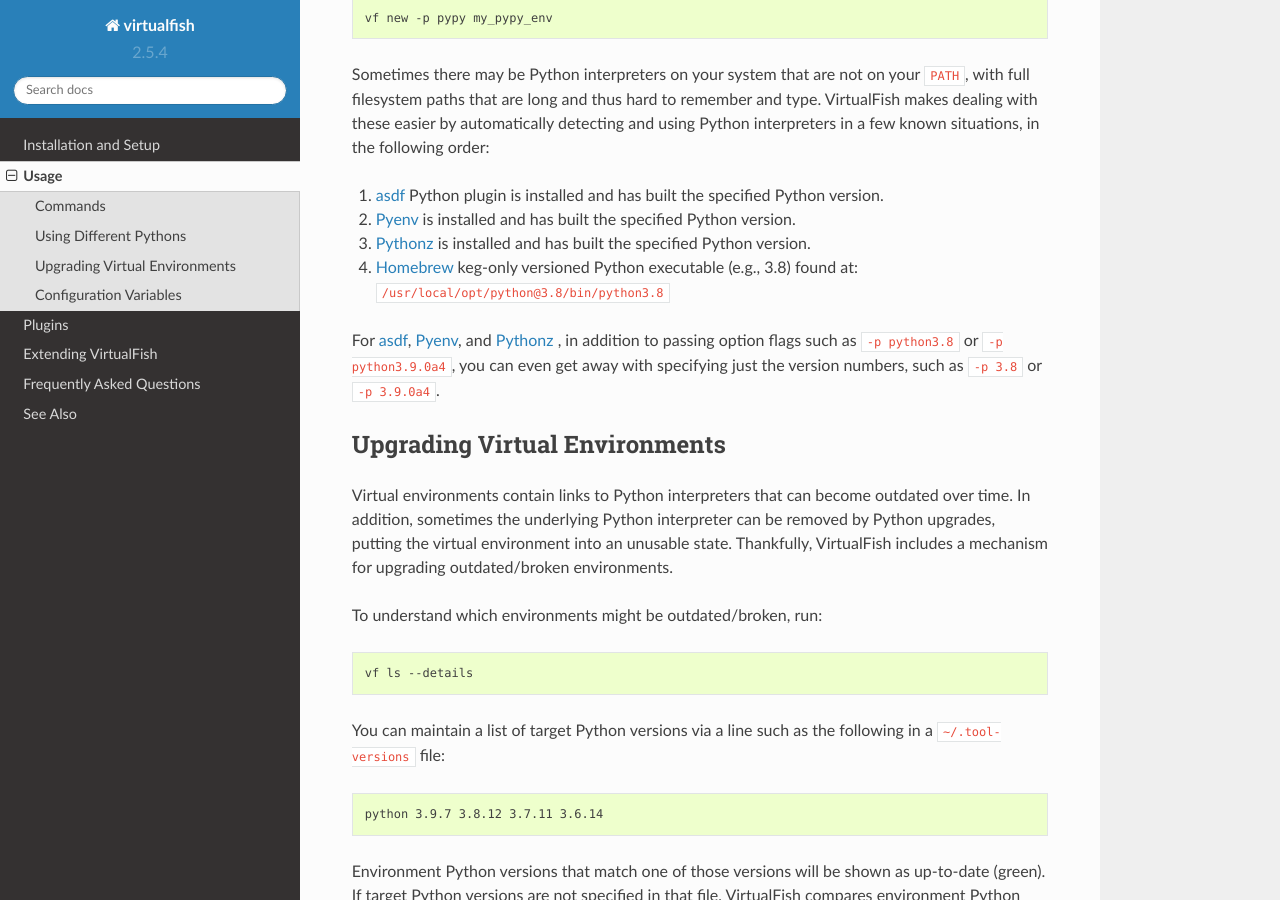
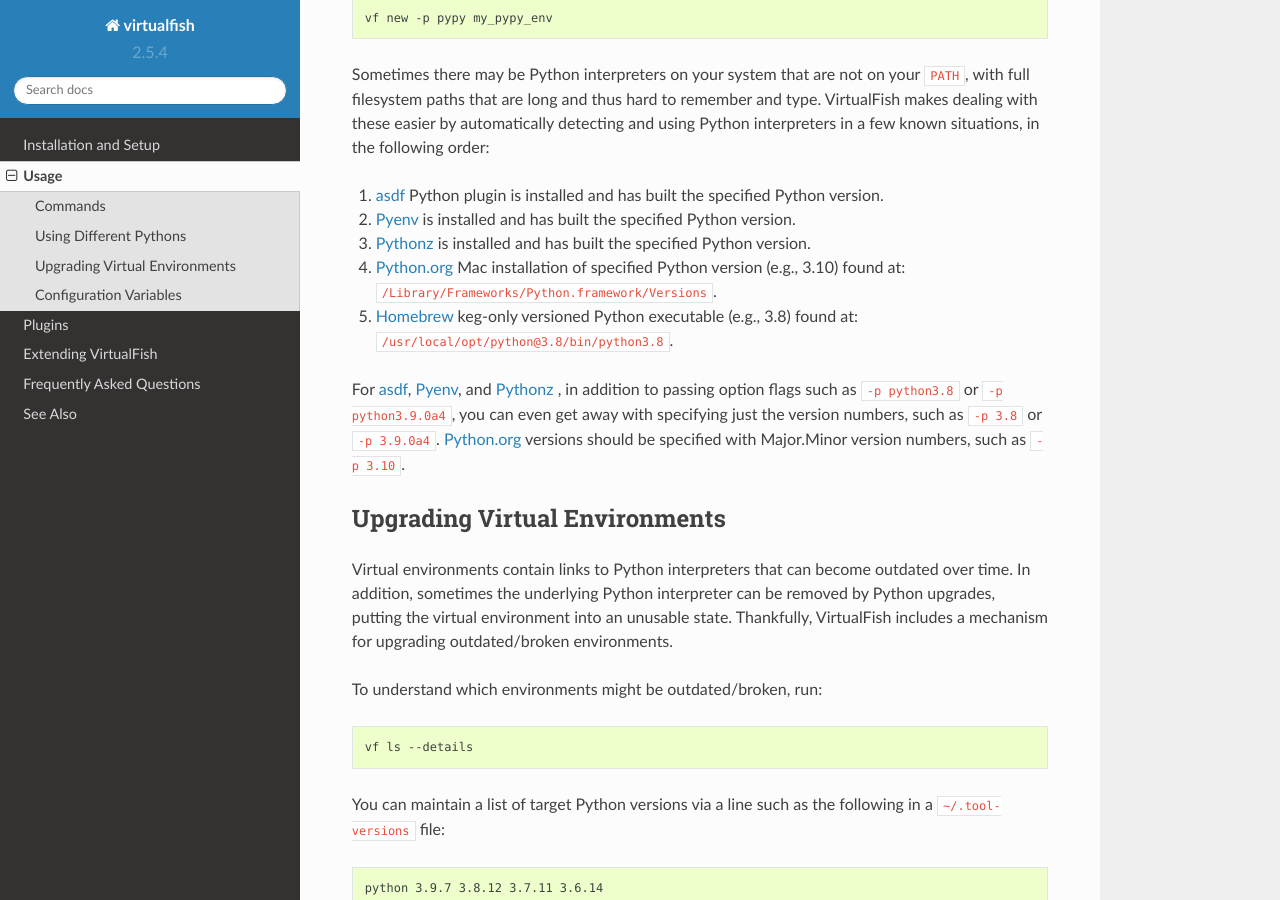
Before and after one commit to justinmayer/virtualfish, a Sphinx documentation site: the page built from docs/usage.rst, in a window 1280 px wide and 900 px high, scrolled down 1152 px. Built offline with Sphinx 7.4.7 and the Read the Docs theme 2.0.0, drawn with Linux system fonts in a browser that asks for light colours.

Commit message:
Improve detection of installed Python version
First, this commit adds detection of Python versions installed via
Python.org's Mac OS installers (which are installed in
/Library/Frameworks/Python.framework/Versions/). virtualfish will
prefer Python.org installations over Homebrew Python, but asdf,
pyenv, or pythonz are preferred over Python.org installs.

Second, this commit fixes an issue in how Python versions are deteced
when calling 'vf new -p' or 'vf upgrade -p'. Before this commit,
virtualfish checked if various executables are available, but didn't
continue to search if the specified Python version has not been
installed with said application. For example, if 'pyenv' is available
but the specified Python version has not been installed with pyenv,
virtualfish will directly fall back to pass to Virtualenv as-is
instead of continuing the search in, say, pythonz or Homebrew.

While it is unlikely that one would have both pyenv and pythonz
installed, continuing to search for Python versions if it hasn't been
installed in the first application found is useful with regards to detecting
Python.org installs. One might mostly use pyenv, but has issues
compiling a particular Python version with it and therefore installs
it with Python.org's Mac installer.

```diff
--- a/docs/usage.rst
+++ b/docs/usage.rst
@@ -54,12 +54,16 @@
 1. asdf_ Python plugin is installed and has built the specified Python version.
 2. Pyenv_ is installed and has built the specified Python version.
 3. Pythonz_ is installed and has built the specified Python version.
-4. Homebrew_ keg-only versioned Python executable (e.g., 3.8) found at:
-   ``/usr/local/opt/python@3.8/bin/python3.8``
+4. Python.org_ Mac installation of specified Python version (e.g., 3.10) found
+   at: ``/Library/Frameworks/Python.framework/Versions``.
+5. Homebrew_ keg-only versioned Python executable (e.g., 3.8) found at:
+   ``/usr/local/opt/python@3.8/bin/python3.8``.
 
 For asdf_, Pyenv_, and Pythonz_ , in addition to passing option flags such as
 ``-p python3.8`` or ``-p python3.9.0a4``, you can even get away with specifying
-just the version numbers, such as ``-p 3.8`` or ``-p 3.9.0a4``.
+just the version numbers, such as ``-p 3.8`` or ``-p 3.9.0a4``. Python.org_
+versions should be specified with Major.Minor version numbers, such as
+``-p 3.10``.
 
 .. _configuration_variables:
 
@@ -149,3 +153,4 @@
 .. _asdf: https://asdf-vm.com/
 .. _Pyenv: https://github.com/pyenv/pyenv
 .. _Pythonz: https://github.com/saghul/pythonz
+.. _Python.org: https://www.python.org/downloads/macos/
```
Also changed, not shown: 1 other file.
